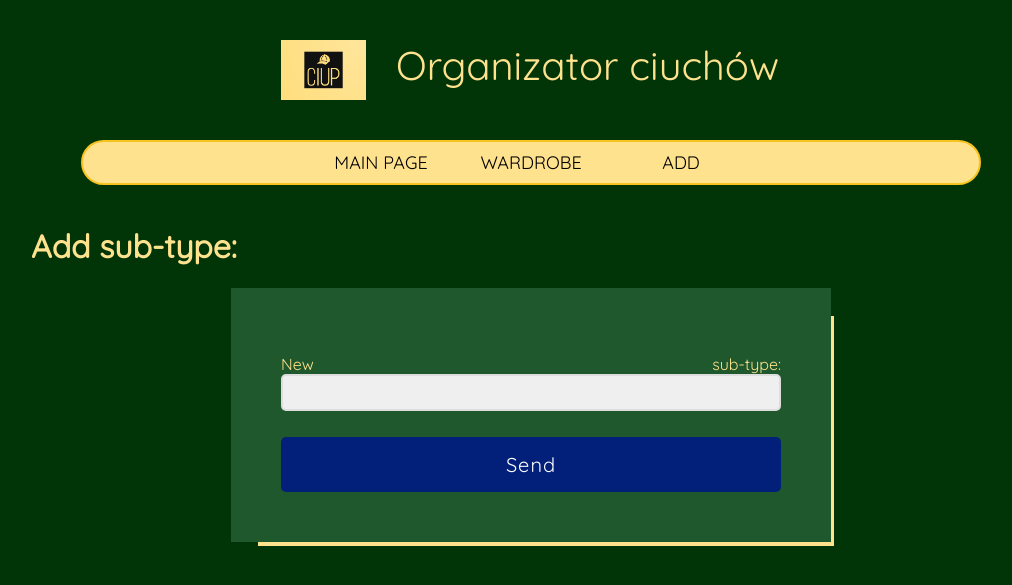
After one commit to Wiejooo/organizer, a Django app: page /notebook/add_sub_type/ in a window 1280 px wide. The commit adds this page. Shown: the top 585 px of the page, without its empty margins (109-1121 px from the left). Run offline with Django 4.2, Linux system fonts and the light colour scheme.

Commit message:
dodanie sub-typu

```diff
--- a/organizationalAPP/admin.py
+++ b/organizationalAPP/admin.py
@@ -5,7 +5,7 @@ from organizationalAPP import models
 
 @admin.register(models.Clothes)
 class ClothesAdmin(admin.ModelAdmin):
-    fields = ['name', 'slug', 'brand', 'size', 'description', 'photo', 'cloth_type', 'sell_statute']
+    fields = ['name', 'slug', 'brand', 'size', 'description', 'photo', 'cloth_type', 'cloth_sub_type' ,'sell_statute']
     list_display = ['name', 'brand', 'size']
     list_filter = ['brand']
     search_fields = ['name', 'description']
--- a/organizationalAPP/forms.py
+++ b/organizationalAPP/forms.py
@@ -1,7 +1,7 @@
 from django import forms
 from django.forms import ModelForm
 
-from organizationalAPP.models import Clothes, ClothType
+from organizationalAPP.models import Clothes, ClothType, ClothSubType
 
 
 class ClothesForm(ModelForm):
@@ -11,7 +11,8 @@ class ClothesForm(ModelForm):
         fields = (
             "name", "brand", "size", "purchase_price",
             "predicted_sale_price", "sold_price", "cloth_type",
-            "description", "marketplaces", "photo", 'sell_statute'
+            "cloth_sub_type", "description", "marketplaces", "photo",
+            'sell_statute',
             )
 
 
@@ -55,3 +56,17 @@ class AddTypeForm(forms.ModelForm):
     def __init__(self, *args, **kwargs):
         super(AddTypeForm, self).__init__(*args, **kwargs)
         self.fields["type"].label = "New type"
+
+
+class AddSubTypeForm(forms.ModelForm):
+    """Form dodania nowego sub-typu ubrania"""
+
+    class Meta:
+        model = ClothSubType
+        fields = ("type",)
+
+        widgets = {"type": forms.TextInput(attrs={"class": "form-control"})}
+
+    def __init__(self, *args, **kwargs):
+        super(AddSubTypeForm, self).__init__(*args, **kwargs)
+        self.fields["type"].label = "New sub-type"
--- a/organizationalAPP/models.py
+++ b/organizationalAPP/models.py
@@ -3,6 +3,13 @@ from django.template.defaultfilters import slugify
 
 
 class ClothType(models.Model):
+    type = models.CharField(max_length=64, blank=False)
+
+    def __str__(self):
+        return self.type
+
+
+class ClothSubType(models.Model):
     type = models.CharField(max_length=64, blank=False)
 
     def __str__(self):
@@ -35,6 +42,7 @@ class Clothes(models.Model):
     photo = models.ImageField(upload_to="photos", blank=True, null=True)
     marketplaces = models.ManyToManyField(Marketplaces, null=True, blank=True)
     cloth_type = models.ForeignKey(ClothType, null=True, on_delete=models.SET_NULL)
+    cloth_sub_type = models.ForeignKey(ClothSubType, null=True, on_delete=models.SET_NULL)
     sell_statute = models.BooleanField("Sold", default=False)
 
     def __str__(self):
--- a/organizationalAPP/urls.py
+++ b/organizationalAPP/urls.py
@@ -8,6 +8,7 @@ urlpatterns = [
     path("wardrobe_table/", views.WardrobeTableView.as_view(), name="wardrobe_table"),
     path("add/", views.AddClothView.as_view(), name="add_cloth"),
     path("add_type/", views.AddTypeView.as_view(), name="add_type"),
+    path("add_sub_type/", views.AddSubTypeView.as_view(), name="add_sub_type"),
     path("<slug:slug>/edit", views.ClothEditView.as_view(), name="edit"),
     path("<slug:slug>/delete", views.ClothDeleteView.as_view(), name="delete"),
     path("<slug:slug>/", views.ClothDetailView.as_view(), name="cloth-detail"),
--- a/organizationalAPP/views.py
+++ b/organizationalAPP/views.py
@@ -1,8 +1,8 @@
 from typing import Any, Dict
-from django.views.generic import ListView, TemplateView, DetailView
+from django.views.generic import ListView, DetailView
 from django.views.generic.edit import CreateView, UpdateView, DeleteView
-from organizationalAPP.forms import AddForm, AddTypeForm
-from organizationalAPP.models import Clothes, ClothType
+from organizationalAPP.forms import AddForm, AddTypeForm, AddSubTypeForm
+from organizationalAPP.models import Clothes, ClothType, ClothSubType
 from organizationalAPP.forms import ClothesForm
 from organizationalAPP.filters import ProductFilter
 from django.db.models import Sum
@@ -95,6 +95,14 @@ class AddTypeView(CreateView):
     success_url = "/notebook/wardrobe"
 
 
+class AddSubTypeView(CreateView):
+    """Dodanie sub-typu ubrań"""
+
+    model = ClothSubType
+    template_name = "add_cloth_sub_type.html"
+    form_class = AddSubTypeForm
+    success_url = "/notebook/wardrobe"
+
 class ClothEditView(UpdateView):
     """Edycja ubrania"""
 
--- /dev/null
+++ b/templates/add_cloth_sub_type.html
@@ -0,0 +1,24 @@
+{% extends 'block.html' %}
+{% load static %}
+
+{% block head %}
+<link rel="stylesheet" href="{% static 'add.css' %}">
+{% endblock %}
+
+{% block title %} Add sub-type {% endblock %}
+
+{% block page %}
+
+<div class="content">
+    <h1>Add sub-type:</h1>
+    <div class="add-cloth-container">
+        <form method="post">
+            {% csrf_token %}
+            {{ form.as_p }}
+            <input type="submit" value="Send">
+        </form>
+    </div>
+</div>
+
+
+{% endblock %}
--- a/templates/block.html
+++ b/templates/block.html
@@ -30,7 +30,7 @@
                         <ul>
                             <li><a href="{% url 'add_cloth' %}">CLOTHING</a></li>
                             <li><a href="{% url 'add_type' %}">TYPE</a></li>
-                            <li><a href="#">SUB-TYPE</a></li>
+                            <li><a href="{% url 'add_sub_type' %}">SUB-TYPE</a></li>
                         </ul>
                     </li>
                 </ol>
--- a/templates/detail.html
+++ b/templates/detail.html
@@ -16,6 +16,7 @@
         Size: {{ cloth.size }}<br>
         Description: {{ cloth.description }}<br>
         Type: {{ cloth.cloth_type }}<br>
+        Sub-type: {{ cloth.cloth_sub_type }}<br>
         Purchase price: {{ cloth.purchase_price }}<br>
         Predicted sale price: {{ cloth.predicted_sale_price }}<br>
         Sold price: {{ cloth.sold_price }}<br>
```
Also changed, not shown: organizationalAPP/migrations/0011_clothsubtype_clothes_cloth_sub_type.py (added).
